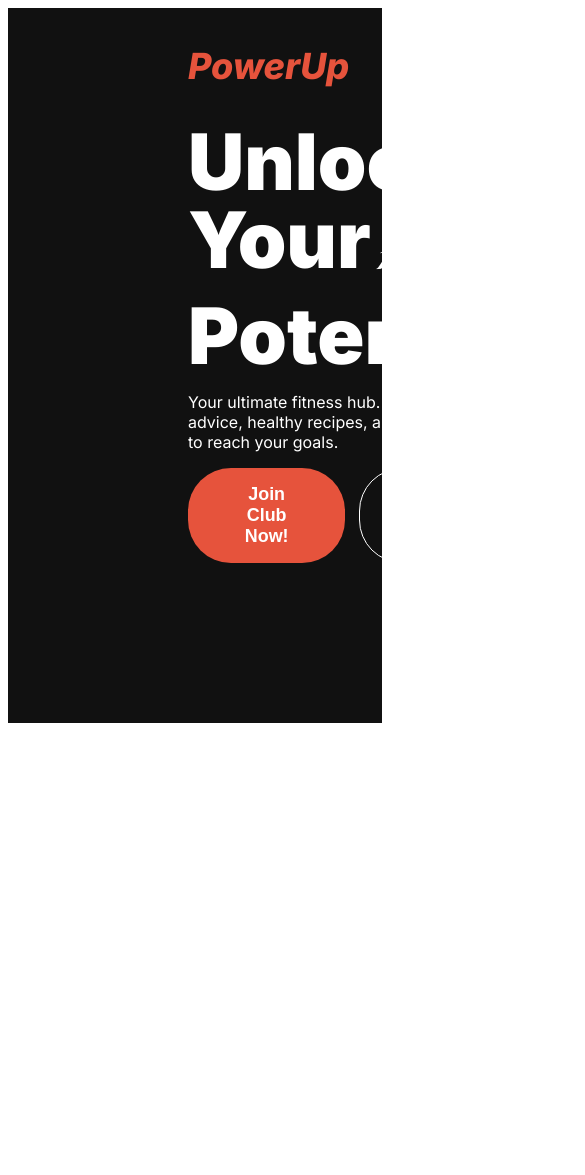
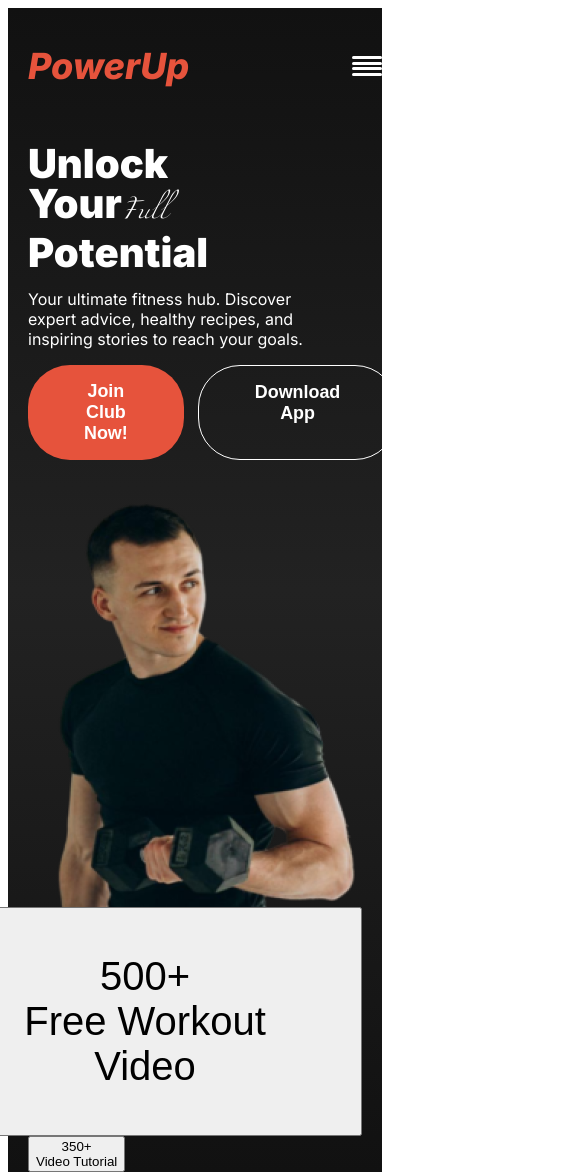
Before and after one commit to AlFaisal101/Gymnastic-Club, a plain HTML site: page index.html in a window 390 px wide. Shown: the top 1175 px of the page, 585 px wide, since content can reach past the window. Before the commit the page ends 844 px from the top, so only its background shows below. Drawn offline with Linux system fonts and the light colour scheme.

Commit message:
buttons on image added

```diff
--- a/index.html
+++ b/index.html
@@ -13,6 +13,7 @@
             <h3>PowerUp</h3>
             <div class="menu-icon display-flex">
                 <!-- Hamburger menu -->
+                <span></span>
                 <span></span>
                 <span></span>
                 <span></span>
@@ -37,7 +38,21 @@
                     <button class="bnr-btn-two color-static-two">Download App</button>
                 </div>
             </div>
-            <img src="/images/Images 2.png" alt="">
+            <div class="bnr-img-container">
+                <img src="/images/Images 2.png" alt="">
+            <button class="btn-float1">
+                <span id="workout-vdo">500+</span>
+                <br>
+                <span>Free Workout Video</span>
+            </button>
+            <button class="btn-float2">
+                <span id="tutorial-vdo">350+</span>
+                <br>
+                <span>Video Tutorial</span>
+            </button>
+
+            </div>
+
         </div>
     </header>
     <main>
--- a/styles/style.css
+++ b/styles/style.css
@@ -24,7 +24,7 @@
     font-style: normal;
 }
 
-/* set max width in body */
+/* set max width in main section */
 main{
     max-width: 1440px;
     margin: 0 auto;
@@ -34,24 +34,31 @@ main{
 .display-flex{
     display: flex;
 }
+
 /* relevant colors */
 .color-static-one{
     color: #E6533C;
 }
+
 .color-static-two{
     color: #ffffff;
 }
 
 /* header and navbar */
 header{
-    height: 715px;
-    background-color: #111111;
+    /* width: 100%; */
+    background: linear-gradient( to bottom,
+    #111111 0%,
+    #222222 50%,
+    #111111 100%
+);
 }
+
 nav{
     justify-content: space-between;
     align-items: center;
-    margin-right: 110px;
 }
+
 nav ul{
     padding: 4px;
     border: 1px solid rgba(255, 255, 255, 0.2);
@@ -62,12 +69,17 @@ header h3{
     color: #E6533C;
     font-size: 36px;
     font-weight: 800;
-    margin-left: 180px;
+    padding-left: 180px;
 }
 ul>li{
     display: flex;
     align-items: center;
 }
+
+.ul-holder{
+    padding-right: 110px;
+}
+
 .nav-list{
     list-style: none;
     margin-right: 47px;
@@ -88,9 +100,11 @@ ul>li{
 .bnr{
     display: flex;
     padding-left: 180px;
+    /* width: 520 px; */
     gap: 167px;
 }
 .bnr-insider{
+    margin-top: 80px;
     width: 520px;
     height: 440px;
 }
@@ -112,12 +126,14 @@ ul>li{
     gap: 14px;
 }
 .bnr-btn-one, .bnr-btn-two{
-    padding: 16px 46px;
+    display: flex;
+    /* justify-content: center;
+    align-items: center; */
+    padding: 16px 56px;
     font-size: 1.12rem;
     font-weight: 600;
     border: none;
-    border-radius: 43px;
-    /* gap: 14px; */
+    border-radius: 42px;
 }
 .bnr-btn-one{
     background-color: #E6533C;
@@ -126,6 +142,11 @@ ul>li{
     background: transparent;
     border: 1px solid #ffffff;
 }
+
+/* .bnr img{
+    width: 100%;
+    padding-right: 50px;
+} */
 
 /* Menu Icon Styles */
 .menu-icon {
@@ -144,8 +165,17 @@ ul>li{
     border-radius: 2px;
 }
 
+.btn-float1{
+    padding: 45px 42px;
+    font-size: 2.5rem;
+    font-weight: 500;
+    margin-left: -100px;
+    margin-top: -200px;
+}
+
 /* Mobile View Styles */
-@media (max-width: 576px) {
+@media screen and (max-width: 576px) {
+    /* navbar responsive */
     nav {
         justify-content: space-between;
     }
@@ -168,4 +198,59 @@ ul>li{
     .ul-holder.show {
         display: flex; /* Show nav items when toggled */
     }
+
+    /* navbar responsive */
+    /* header{
+        padding-top: 52px;
+        padding-left: 20px;
+        padding-right: 20px;
+    }
+    .header,
+    .bnr{
+        display: flex;
+        flex-direction: column;
+    } */
+
+
+    /* Navbar adjustments */
+    nav {
+        justify-content: space-between; /* Space between logo and hamburger */
+        align-items: center;
+
+    }
+
+    nav h3{
+        padding-left: 20px;
+    }
+
+    body {
+        overflow-x: hidden; /* Prevent horizontal scroll */
+    }
+
+    /* Banner Section */
+    .bnr {
+        flex-direction: column;
+        padding-left: 20px;
+        padding-right: 20px;
+        gap: 20px; /* Reduce gap */
+        /* Center text */
+    }
+
+    .bnr-insider {
+        width: 285px; /* Full width on mobile */
+        height: auto; /* Allow height to adjust naturally */
+        margin-top: 20px;
+    }
+
+    .bnr-title {
+        font-size: 2.5rem; /* Adjust font size for smaller screens */
+    }
+
+    .bnr-btn-one {
+        /* padding: 16px 50px;
+        border-radius: 42px; */
+    }
+
+
+
 }
```
